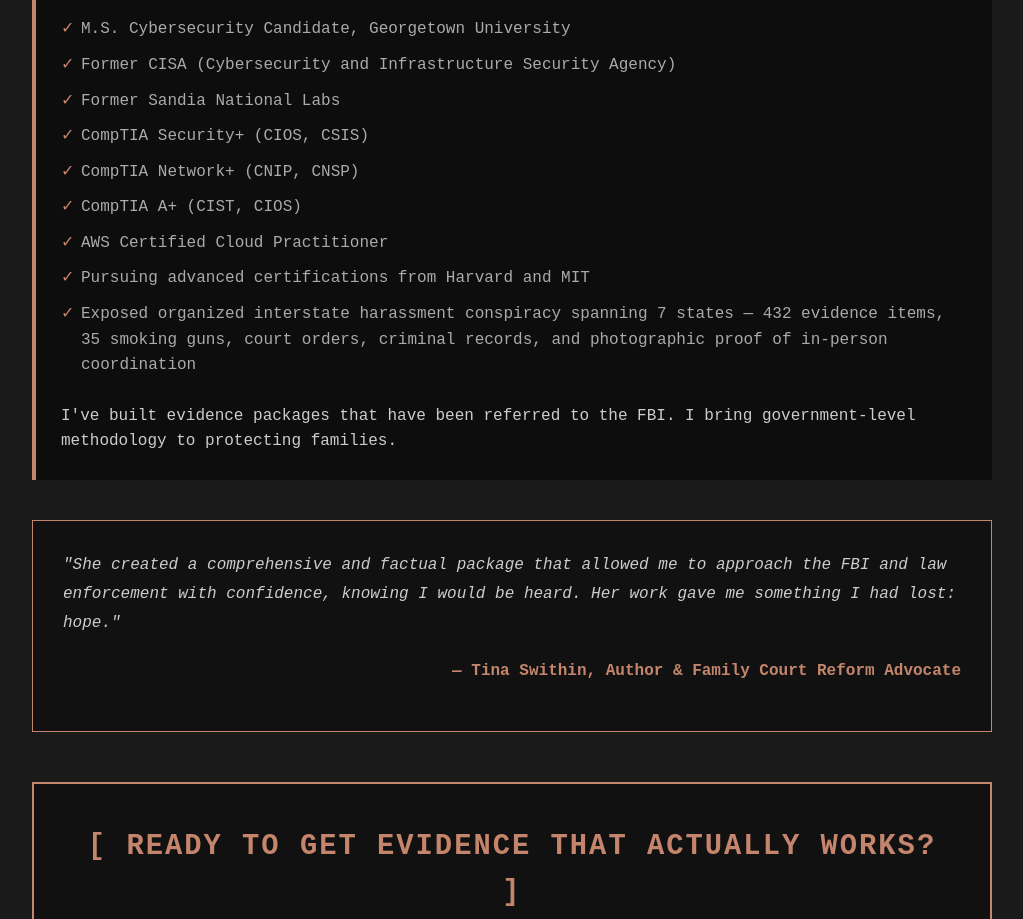
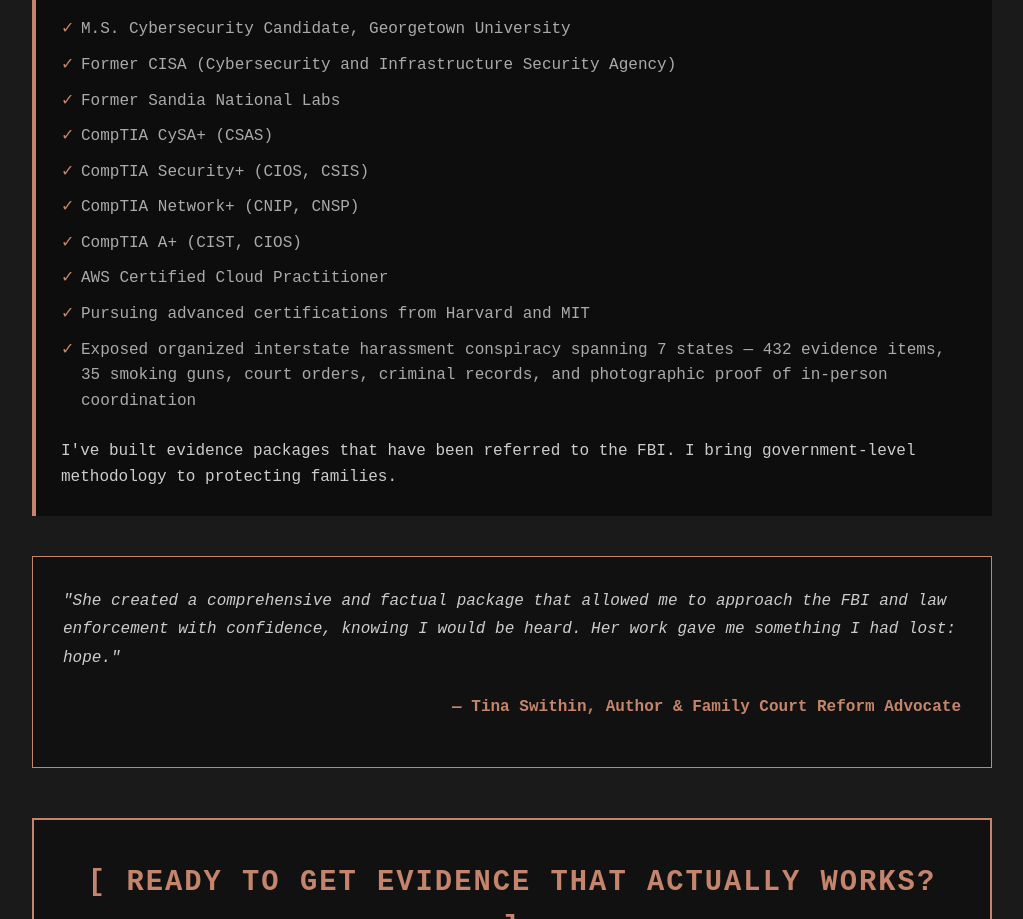
Before and after one commit to apomarchives/apomarchives.github.io, a plain HTML site: page digital-evidence.html in a window 1280 px wide. Shown: the part 4255-5174 px from the top of the page, without its empty margins (128-1151 px from the left). Drawn offline with Linux system fonts and the light colour scheme.

Commit message:
Add CySA+ to credentials

```diff
--- a/digital-evidence.html
+++ b/digital-evidence.html
@@ -205,6 +205,7 @@
                 <li>M.S. Cybersecurity Candidate, Georgetown University</li>
                 <li>Former CISA (Cybersecurity and Infrastructure Security Agency)</li>
                 <li>Former Sandia National Labs</li>
+                <li>CompTIA CySA+ (CSAS)</li>
                 <li>CompTIA Security+ (CIOS, CSIS)</li>
                 <li>CompTIA Network+ (CNIP, CNSP)</li>
                 <li>CompTIA A+ (CIST, CIOS)</li>
```
